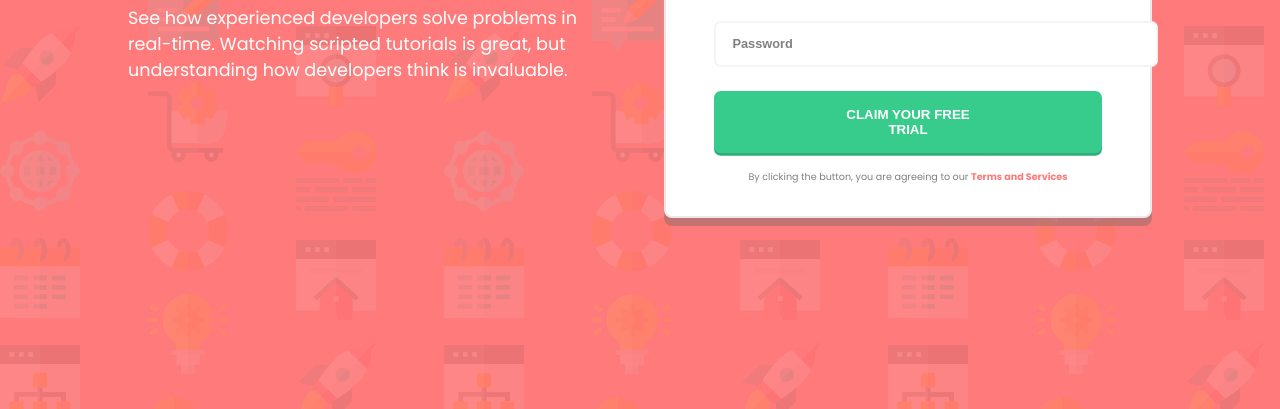
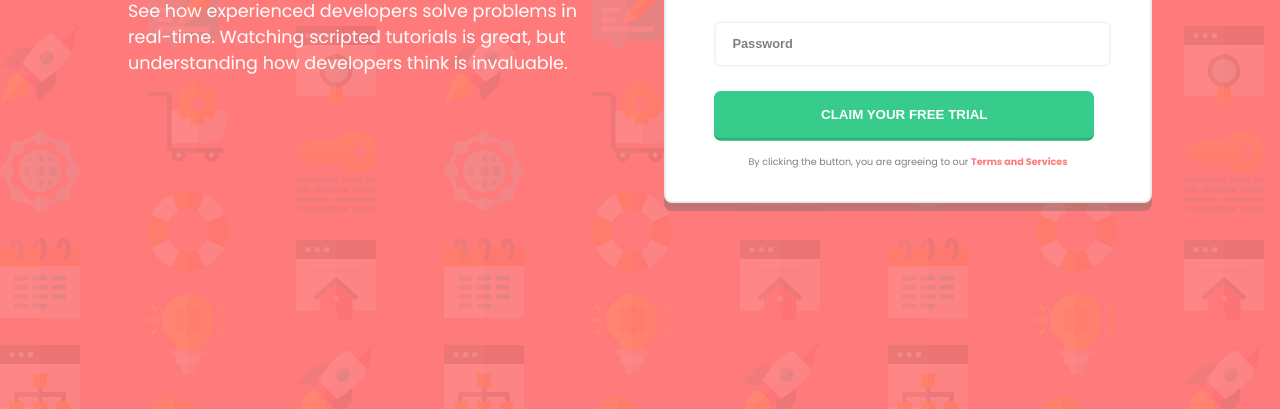
Before and after one commit to Gaius388/intro-component-with-signup-form-master, a plain HTML site: page index.html in a window 1280 px wide. Shown: the part 391-800 px from the top of the page. Drawn offline with Linux system fonts and the light colour scheme.

Commit message:
Update style.css

```diff
--- a/style.css
+++ b/style.css
@@ -59,7 +59,7 @@ body{
     opacity: 1;
 }
 .mainSection input{
-    padding: 1em 18.5em 1em 1.2em;
+    padding: 1em 15em 1em 1.2em;
     border-radius: 0.5em;
     border: 2px solid rgb(246, 243, 243);
 }
@@ -80,7 +80,7 @@ input::placeholder{
 }
 .btn{
     background-color: hsl(154, 59%, 51%);
-    padding: 1.2em 9.7em;
+    padding: 1.2em 8em;
     border: none;
     color: white;
     font-weight: 600;
```
